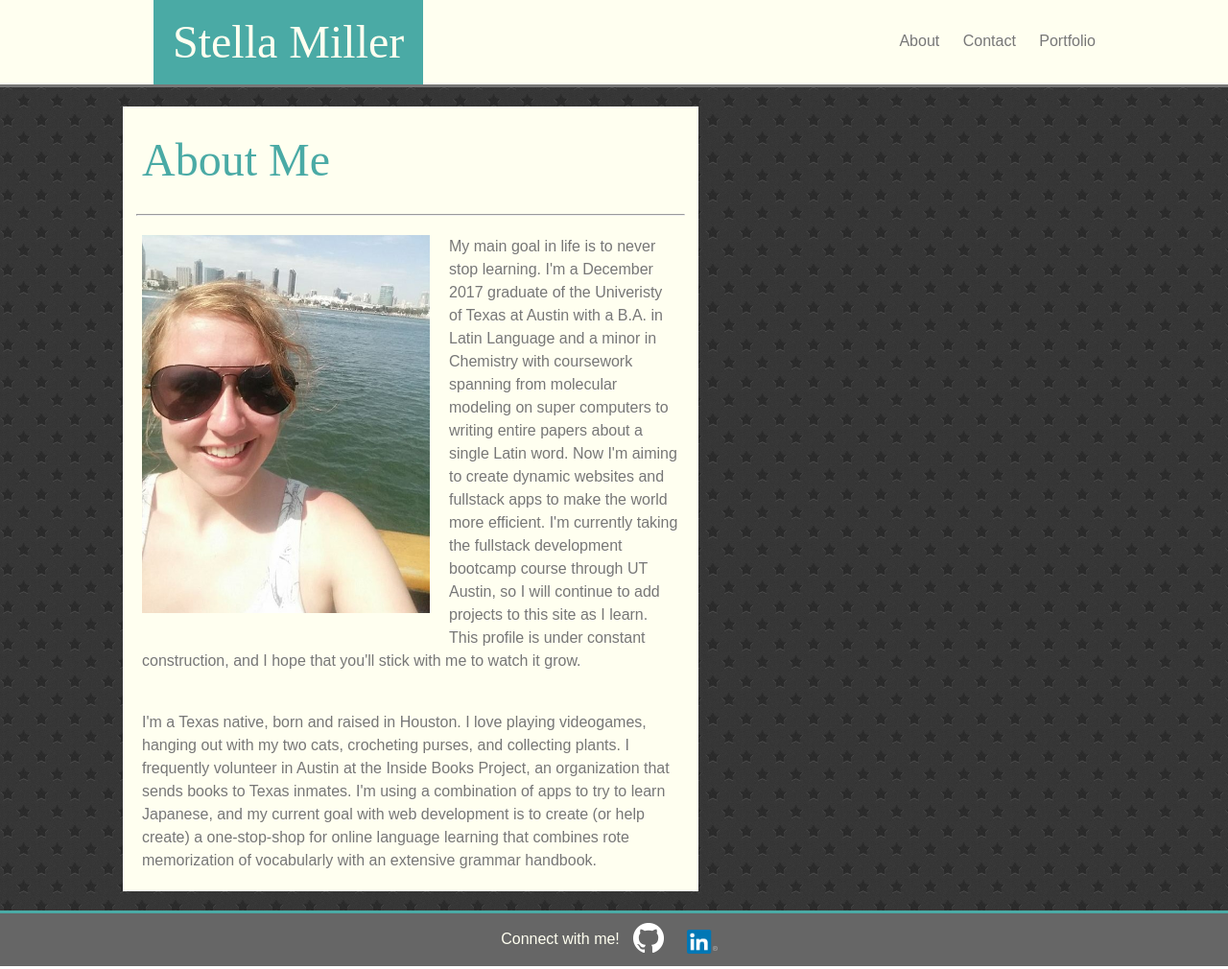
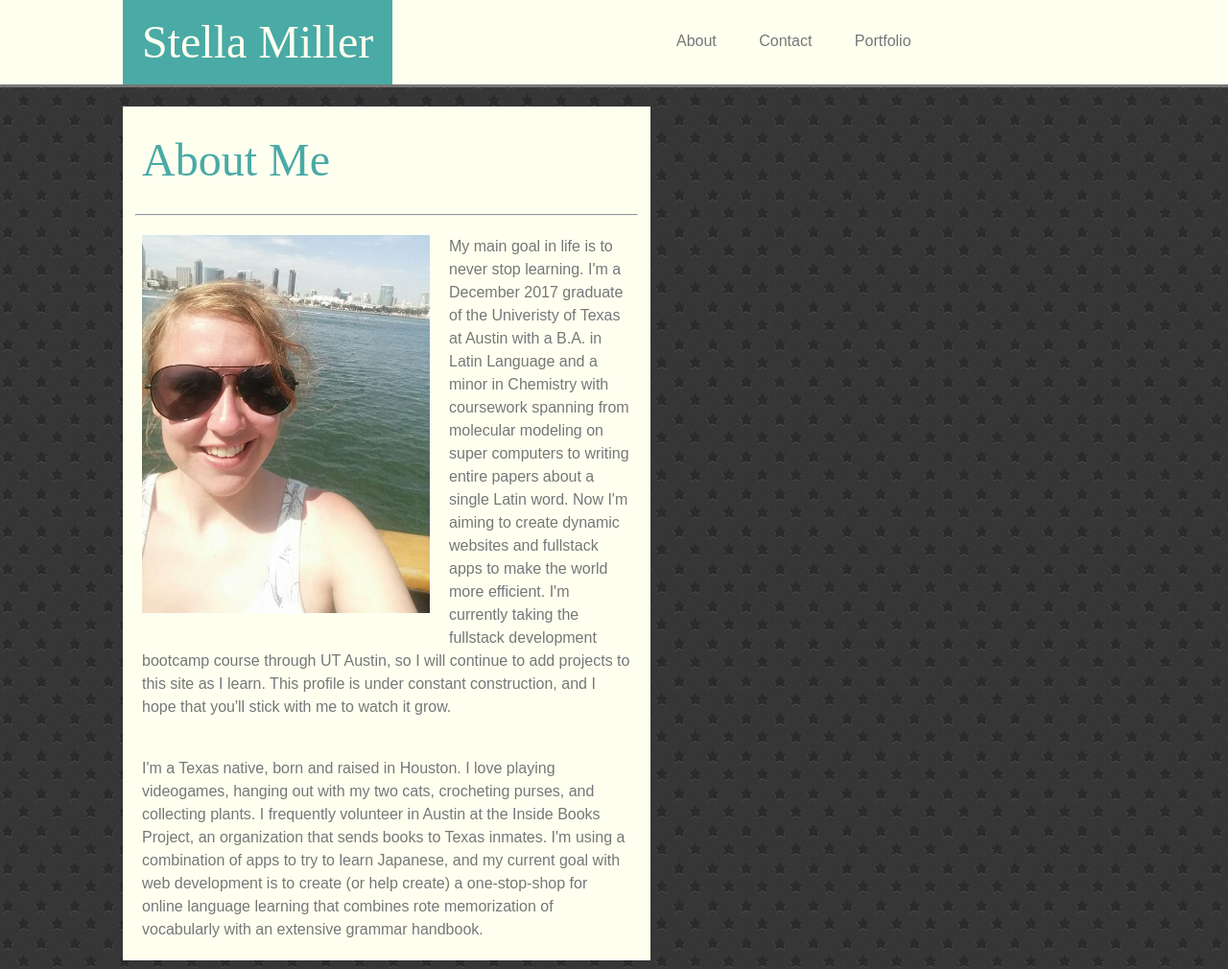
Before and after one commit to stellaCmiller/responsive-portfolio-homework2, a plain HTML site: page index.html in a window 1280 px wide. Shown: the top 1010 px of the page at 96% size. Drawn offline with Linux system fonts and the light colour scheme.

Commit message:
980px layout complete

```diff
--- a/assets/css/responsive.css
+++ b/assets/css/responsive.css
@@ -30,15 +30,23 @@
     }
 }
 
-@media screen and (min-width: 768px) {
+@media screen and (min-width: 980px) {
     nav {
         position: absolute;
         top: 0px;
-        right: 10%;
+        left: 685px;
     }
 
     section {
-        max-width: 600px;
+        max-width: 550px;
         margin-left: 10%;
     }
+
+    .heading-container {
+        max-width: none;
+    }
+
+    li {
+        padding: 0px 20px 0px 20px;
+    }
 }
```
